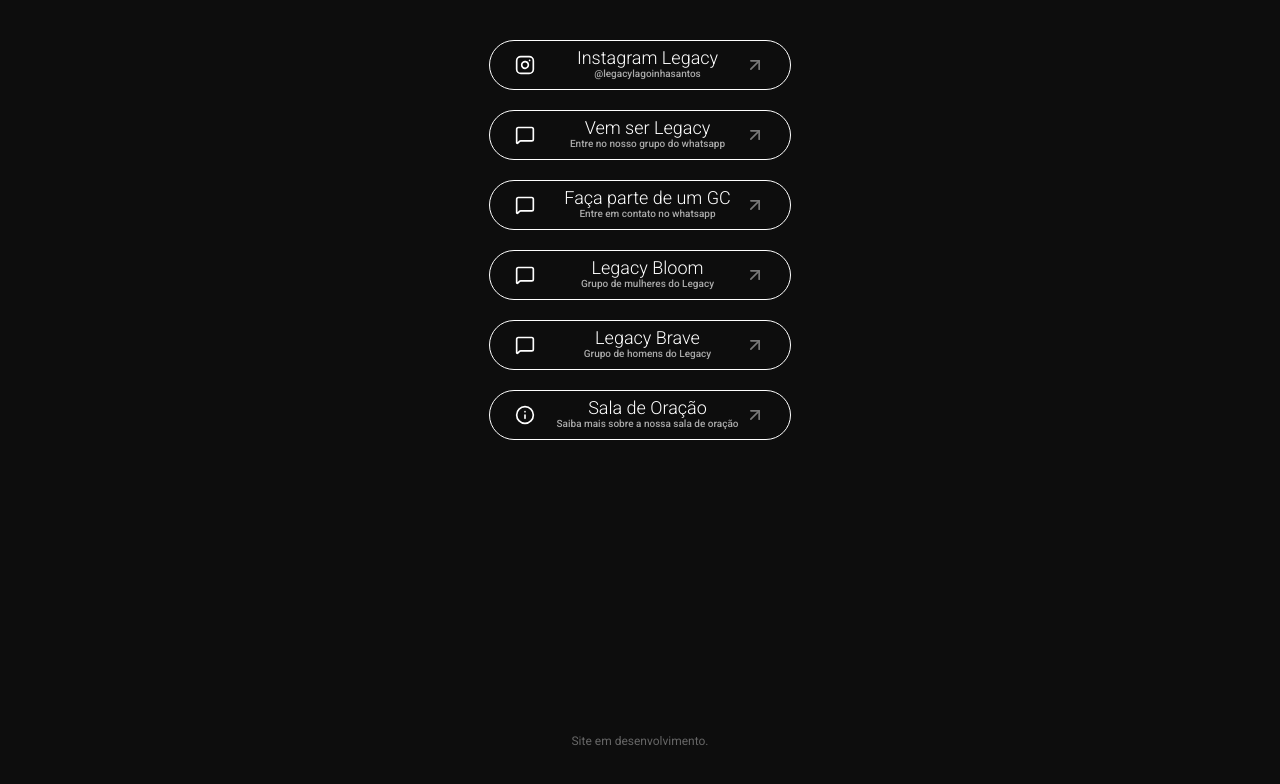
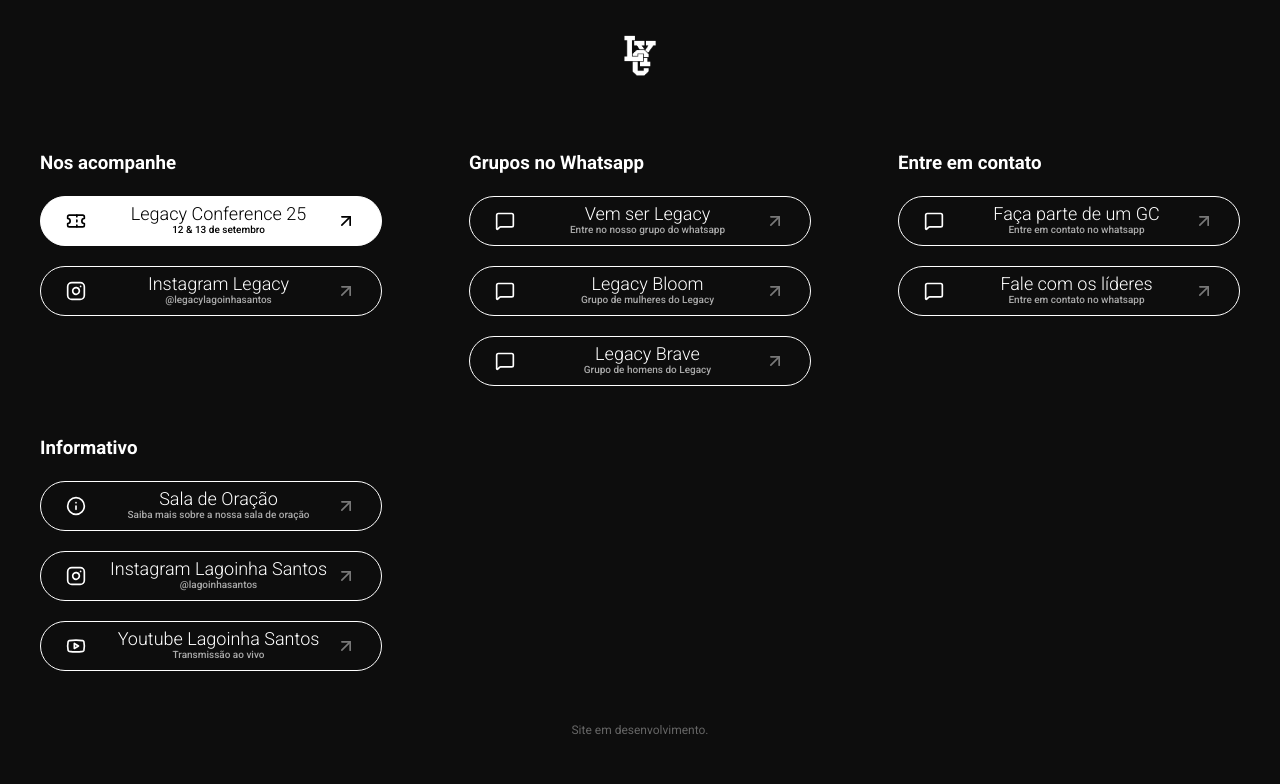
Before and after one commit to juliannevolotao/legacy-santos, a React (Vite) app: page / in a window 1280 px wide. Shown: the top 784 px of the page. Built offline with nearby package versions, Linux system fonts and the light colour scheme.

Commit message:
Update home links

```diff
--- a/src/components/conference/Timeline/index.jsx
+++ b/src/components/conference/Timeline/index.jsx
@@ -14,21 +14,21 @@
       <div className={`${styles.step}`}>
         <p className={styles.date}></p>
         <div className={styles.dot}></div>
-        <p className={styles.text}>1º lote</p>
+        <p className={styles.text}>1º lote <br /> Divulgação do tema</p>
       </div>
 
       <div className={`${styles.step}`}>
         <p className={styles.date}></p>
         <div className={styles.dot}></div>
         <p className={styles.text}>
-          2º lote <br /> Divulgação do tema
+          2º lote <br /> Divulgação da line-up
         </p>
       </div>
 
       <div className={styles.step}>
         <p className={styles.date}></p>
         <div className={styles.dot}></div>
-        <p className={styles.text}>3º lote <br /> Divulgação da line-up</p>
+        <p className={styles.text}>3º lote </p>
       </div>
 
       <div className={styles.step}>
--- a/src/pages/home/home.module.css
+++ b/src/pages/home/home.module.css
@@ -1,25 +1,52 @@
-.container {
+.home {
   width: 100%;
+  height: 100%;
   display: flex;
   flex-direction: column;
   align-items: center;
   justify-content: center;
+}
+.logo {
+  width: 50px;
+  height: auto;
+  margin: 30px 0 10px;
+}
+
+.container {
+  width: 100%;
+  display: flex;
+  justify-content: center;
+  justify-content: space-between;
   width: 100vw;
-  /* padding: 40px 0; */
-  height: 100vh;
+  padding: 40px 0 0;
+  gap: 30px;
+  max-width: 1200px;
+  flex-wrap: wrap;
+}
+
+@media (max-width: 768px) {
+  .container {
+    flex-direction: column;
+    padding: 0;
+    max-width: 90%;
+    gap: 20px;
+  }
+}
+
+.contactSection {
+  flex-direction: column;
+  align-items: center;
+  justify-content: center;
 }
 
 .socialMediaList {
   display: flex;
-  align-items: center;
-  /* justify-content: center; */
   flex-direction: column;
   width: 100%;
   height: 100%;
   padding: 0;
   margin: 0;
   list-style-type: none;
-  padding-top: 40px;
   gap: 20px;
 }
 
@@ -29,8 +56,7 @@
   align-items: center;
   justify-content: center;
   border: 1px solid white;
-  width: 80%;
-  max-width: 300px;
+  min-width: 340px;
   height: 48px;
   border-radius: 90px;
   position: relative;
@@ -58,11 +84,25 @@
   }
 }
 
+.highlight {
+  background-color: white;
+  border: 1px solid white;
+
+  a,
+  h2,
+  p,
+  span,
+  svg {
+    color: black;
+  }
+}
+
 .disclaimer {
   color: rgb(102, 102, 102);
   font-size: 12px;
   text-align: center;
-  margin-bottom: 50px;
+  margin-top: 50px;
+  margin-bottom: 30px;
 }
 
 .icon {
--- a/src/pages/home/index.jsx
+++ b/src/pages/home/index.jsx
@@ -1,12 +1,30 @@
 import React from "react";
 import styles from "./home.module.css";
-import { MessageSquare, Instagram, ArrowUpRight, Info } from "lucide-react";
+import {
+  MessageSquare,
+  Instagram,
+  ArrowUpRight,
+  Info,
+  Ticket,
+  Youtube
+} from "lucide-react";
 
 const Home = () => {
   return (
-    <>
+    <div className={styles.home}>
+      <img src="/images/logo-branco.png" alt="Logo Legacy" className={styles.logo} />
       <section className={styles.container}>
+        <div className={styles.contactSection}>
+          <h3> Nos acompanhe </h3>
           <ul className={styles.socialMediaList}>
+            <li className={styles.socialMediaListItem + " " + styles.highlight}>
+              <a href="/conference" rel="noopener noreferrer">
+                <Ticket className={styles.icon} />
+                <h2>Legacy Conference 25</h2>
+                <span> 12 & 13 de setembro </span>
+                <ArrowUpRight className={styles.rightIcon} />
+              </a>
+            </li>
             <li className={styles.socialMediaListItem}>
               <a
                 href="https://www.instagram.com/legacylagoinhasantos"
@@ -19,6 +37,11 @@
                 <ArrowUpRight className={styles.rightIcon} />
               </a>
             </li>
+          </ul>
+        </div>
+        <div className={styles.contactSection}>
+          <h3> Grupos no Whatsapp</h3>
+          <ul className={styles.socialMediaList}>
             <li className={styles.socialMediaListItem}>
               <a
                 href="https://chat.whatsapp.com/JepXdgO3OVTFqy3hEIk7UH"
@@ -28,18 +51,6 @@
                 <MessageSquare className={styles.icon} />
                 <h2>Vem ser Legacy </h2>
                 <span> Entre no nosso grupo do whatsapp </span>
-              <ArrowUpRight className={styles.rightIcon} />
-            </a>
-          </li>
-          <li className={styles.socialMediaListItem}>
-            <a
-              href="https://wa.me/5513974112195"
-              target="_blank"
-              rel="noopener noreferrer"
-            >
-              <MessageSquare className={styles.icon} />
-              <h2>Faça parte de um GC </h2>
-              <span> Entre em contato no whatsapp </span>
                 <ArrowUpRight className={styles.rightIcon} />
               </a>
             </li>
@@ -67,6 +78,41 @@
                 <ArrowUpRight className={styles.rightIcon} />
               </a>
             </li>
+          </ul>
+        </div>
+        <div className={styles.contactSection}>
+          <h3> Entre em contato </h3>
+          <ul className={styles.socialMediaList}>
+            <li className={styles.socialMediaListItem}>
+              <a
+                href="https://wa.me/5513974112195"
+                target="_blank"
+                rel="noopener noreferrer"
+              >
+                <MessageSquare className={styles.icon} />
+                <h2>Faça parte de um GC </h2>
+                <span> Entre em contato no whatsapp </span>
+                <ArrowUpRight className={styles.rightIcon} />
+              </a>
+            </li>
+            <li className={styles.socialMediaListItem}>
+              <a
+                href="https://wa.me/5511975217202"
+                target="_blank"
+                rel="noopener noreferrer"
+              >
+                <MessageSquare className={styles.icon} />
+                <h2>Fale com os líderes </h2>
+                <span> Entre em contato no whatsapp </span>
+                <ArrowUpRight className={styles.rightIcon} />
+              </a>
+            </li>
+          </ul>
+        </div>
+        <div className={styles.contactSection}>
+          <h3> Informativo </h3>
+          <ul className={styles.socialMediaList}>
+
             <li className={styles.socialMediaListItem}>
               <a
                 href="https://sandwiche.me/legacylagoinhasantos"
@@ -79,11 +125,35 @@
                 <ArrowUpRight className={styles.rightIcon} />
               </a>
             </li>
+             <li className={styles.socialMediaListItem}>
+              <a
+                href="https://www.instagram.com/lagoinhasantos"
+                target="_blank"
+                rel="noopener noreferrer"
+              >
+                <Instagram className={styles.icon} />
+                <h2>Instagram Lagoinha Santos</h2>
+                <span> @lagoinhasantos </span>
+                <ArrowUpRight className={styles.rightIcon} />
+              </a>
+            </li>
+             <li className={styles.socialMediaListItem}>
+              <a
+                href="https://www.youtube.com/@lagoinhasantos"
+                target="_blank"
+                rel="noopener noreferrer"
+              >
+                <Youtube className={styles.icon} />
+                <h2>Youtube Lagoinha Santos</h2>
+                <span> Transmissão ao vivo </span>
+                <ArrowUpRight className={styles.rightIcon} />
+              </a>
+            </li>
           </ul>
-
+        </div>
+      </section>
       <span className={styles.disclaimer}>Site em desenvolvimento.</span>
-      </section>
-    </>
+    </div>
   );
 };
 
```
Also changed, not shown: public/images/logo-branco.png (added). Lines whose indentation alone changed are shown as unchanged.
